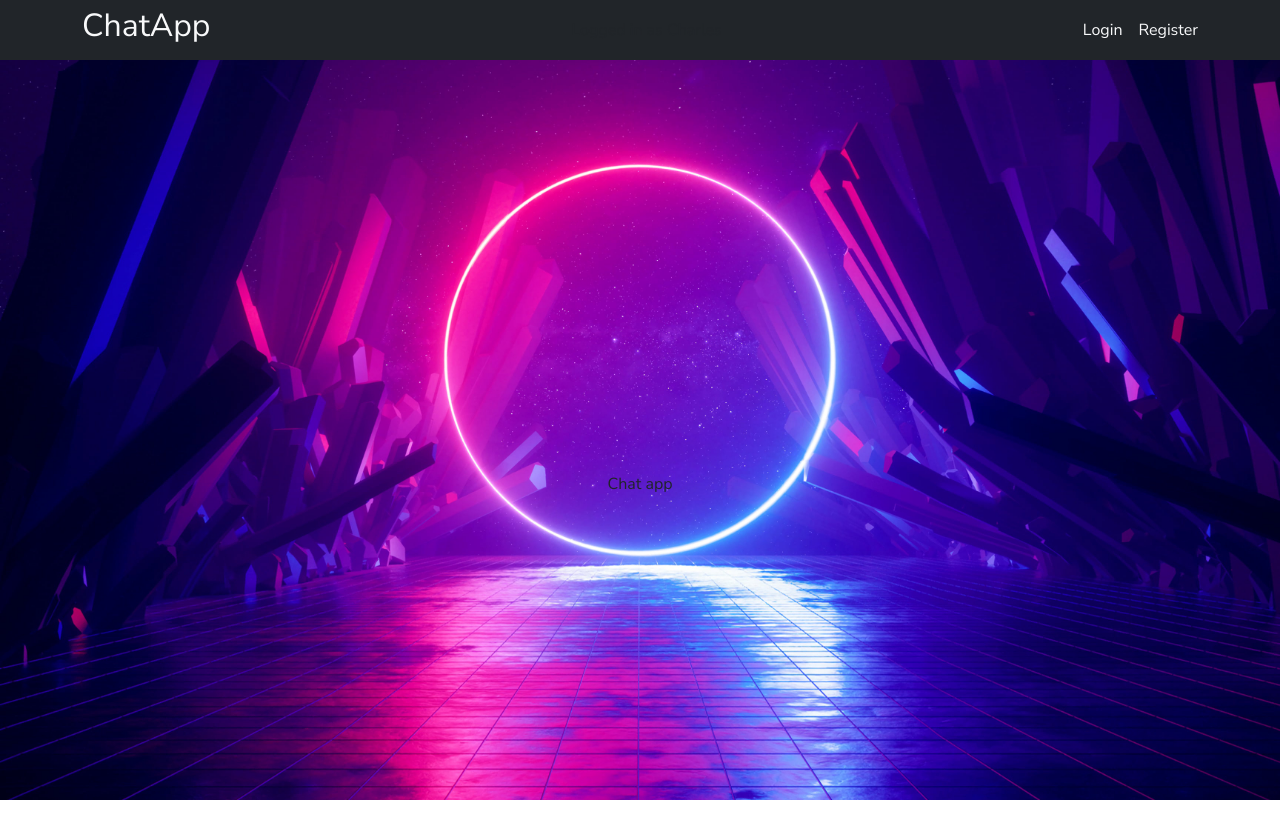
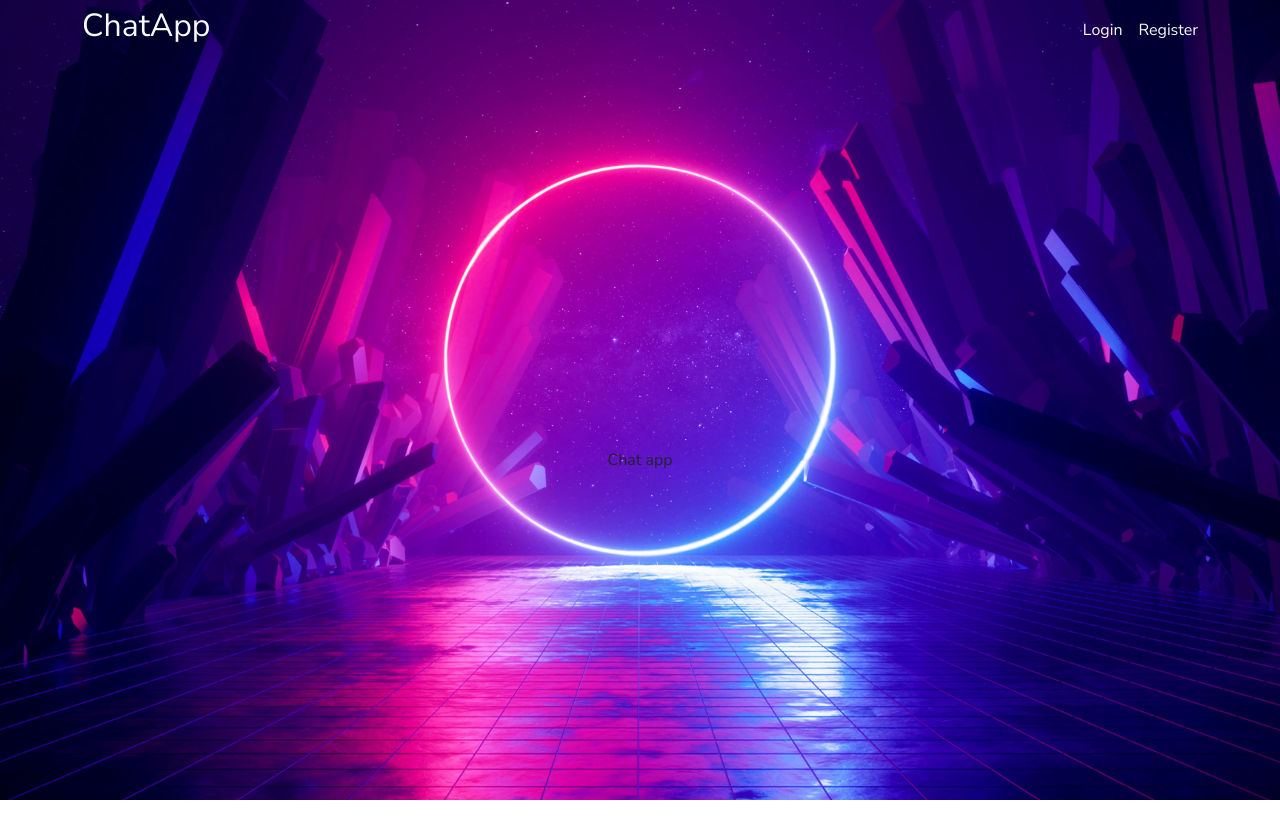
Before and after one commit to SimuChhit/FirstChatRoom, a React (Vite) app in the folder client/: page / in a window 1280 px wide. Shown: the top 838 px of the page. Built offline with nearby package versions, Linux system fonts and the light colour scheme.

Commit message:
[Major] css classes for login

```diff
--- a/client/src/components/NavBar.jsx
+++ b/client/src/components/NavBar.jsx
@@ -1,14 +1,15 @@
 import {Container, Nav, Navbar, Stack} from "react-bootstrap";
 import {Link} from "react-router-dom";
+import './NavbarStyles.css';
 
 const NavBar = () => {
   return (
-    <Navbar bg="dark" className="mb-4" style={{height: "3.75rem"}}>
+    <Navbar className="navbar-custom">
       <Container>
         <h2>
           <Link to="/" className="link-light text-decoration-none">ChatApp</Link>
         </h2>
-        <span className="Text-warning">Logged in as Charles</span>
+        <span className="Text-warning"></span>
         <Nav>
           <Stack direction="horizontal" gap={3}>
             <Link to="/login" className="link-light text-decoration-none">
```
